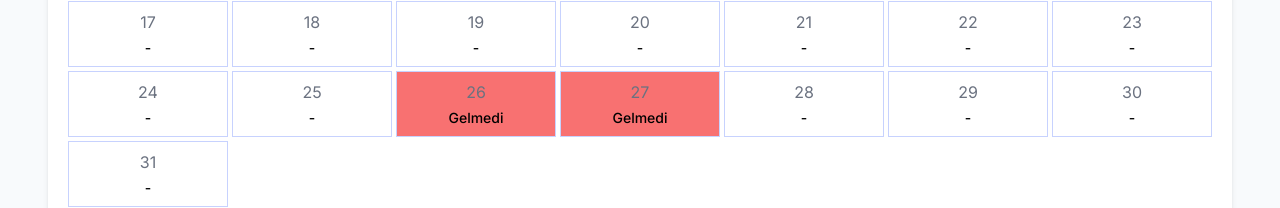
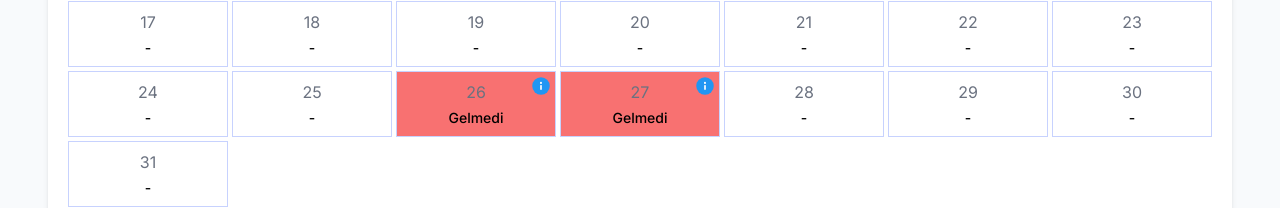
Before and after one commit to gokcetasci/Employee-Attendance-Tracker-Project, a Next.js app: page /employee/301 in a window 1280 px wide. Both pictures are taken after a click on the button 535 px from the left and 218 px from the top of the page. Shown: the part 509-717 px from the top of the page. Built offline with nearby package versions, Linux system fonts and the light colour scheme.

Commit message:
modal added for explanation

```diff
--- a/components/personalcalendar/index.js
+++ b/components/personalcalendar/index.js
@@ -4,13 +4,15 @@ import { FcInfo } from "react-icons/fc";
 import {
   FaRegArrowAltCircleLeft,
   FaRegArrowAltCircleRight,
-  FaPlus,
 } from "react-icons/fa";
+import ExplanationModal from "../explanationmodal";
 
 function PersonalCalendar({ employee }) {
   const { attendance } = employee;
   const [month, setMonth] = useState(new Date().getMonth() + 1);
   const [year, setYear] = useState(new Date().getFullYear());
+  const [modalIsOpen, setModalIsOpen] = useState(false);
+  const [modalExplanation, setModalExplanation] = useState("");
 
   // Ayı değiştiren fonksiyon
   const changeMonth = (increment) => {
@@ -55,6 +57,12 @@ function PersonalCalendar({ employee }) {
   // Haftanın günlerini Türkçe olarak ayarla (Gerçek takvime uygun olarak)
   const turkishDayNames = ["Paz", "Pzt", "Sal", "Çar", "Per", "Cum", "Cmt"];
 
+  //neden gelmedi bilgisi için modal
+  const handleExplanationClick = (explanation) => {
+    setModalExplanation(explanation);
+    setModalIsOpen(true);
+  };
+
   return (
     <div className="mx-12 shadow-md bg-white rounded-md p-5">
       {/* Ay değiştirme butonları */}
@@ -72,7 +80,10 @@ function PersonalCalendar({ employee }) {
       {/* Haftanın günlerini gösteren satır */}
       <div className="grid grid-cols-3 sm:grid-cols-7 gap-1">
         {turkishDayNames.map((day, index) => (
-          <div key={index} className="items-center justify-center font-bold text-gray-800 hidden sm:flex">
+          <div
+            key={index}
+            className="items-center justify-center font-bold text-gray-800 hidden sm:flex"
+          >
             {day}
           </div>
         ))}
@@ -110,12 +121,22 @@ function PersonalCalendar({ employee }) {
               <div className="text-sm sm:text-md mt-1 font-medium">
                 {currentRecord ? currentRecord.status : "-"}
               </div>
-              {currentRecord && currentRecord.status === "gelmedi" && (
-                <div className="absolute top-0 right-0">
+              {currentRecord &&
+                currentRecord.status === "Gelmedi" &&
+                currentRecord.explanation && (
+                  <div className="absolute top-1 right-1">
                     <FcInfo
                       className="text-gray-600 cursor-pointer"
                       size={20}
                       title={currentRecord.explanation}
+                      onClick={() =>
+                        handleExplanationClick(currentRecord.explanation)
+                      }
+                    />
+                    <ExplanationModal
+                      explanation={modalExplanation}
+                      isOpen={modalIsOpen}
+                      onRequestClose={() => setModalIsOpen(false)}
                     />
                   </div>
                 )}
```
Lines whose indentation alone changed are shown as unchanged.
